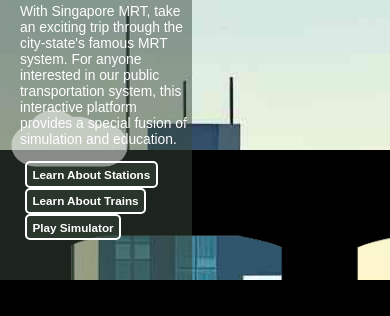
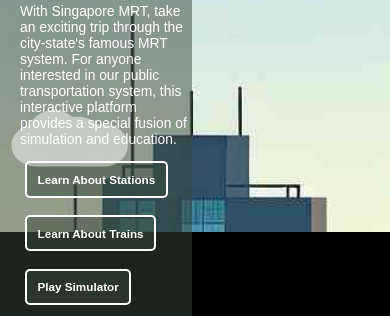
Before and after one commit to Xtradragon/Web_Dev_A2, a plain HTML site: page index.html in a window 390 px wide. Shown: the part 185-501 px from the top of the page. Drawn offline with Linux system fonts and the light colour scheme.

Commit message:
Add files via upload

```diff
--- a/style.css
+++ b/style.css
@@ -951,6 +951,8 @@
 	#Intro_Card_Left button
 	{
 		font-size: 3vw;
+		padding: 2.5vw 2.7vw;
+		margin-bottom: 10%;
 	}
 
 	#Intro_Card_Right
```
